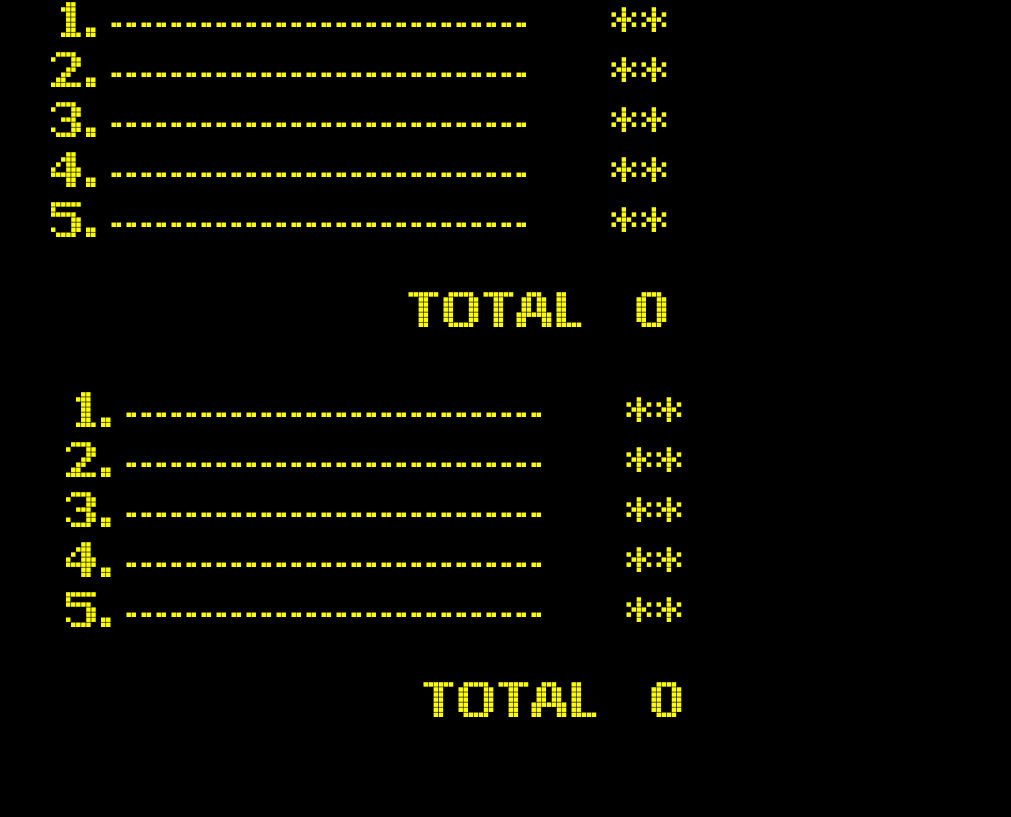
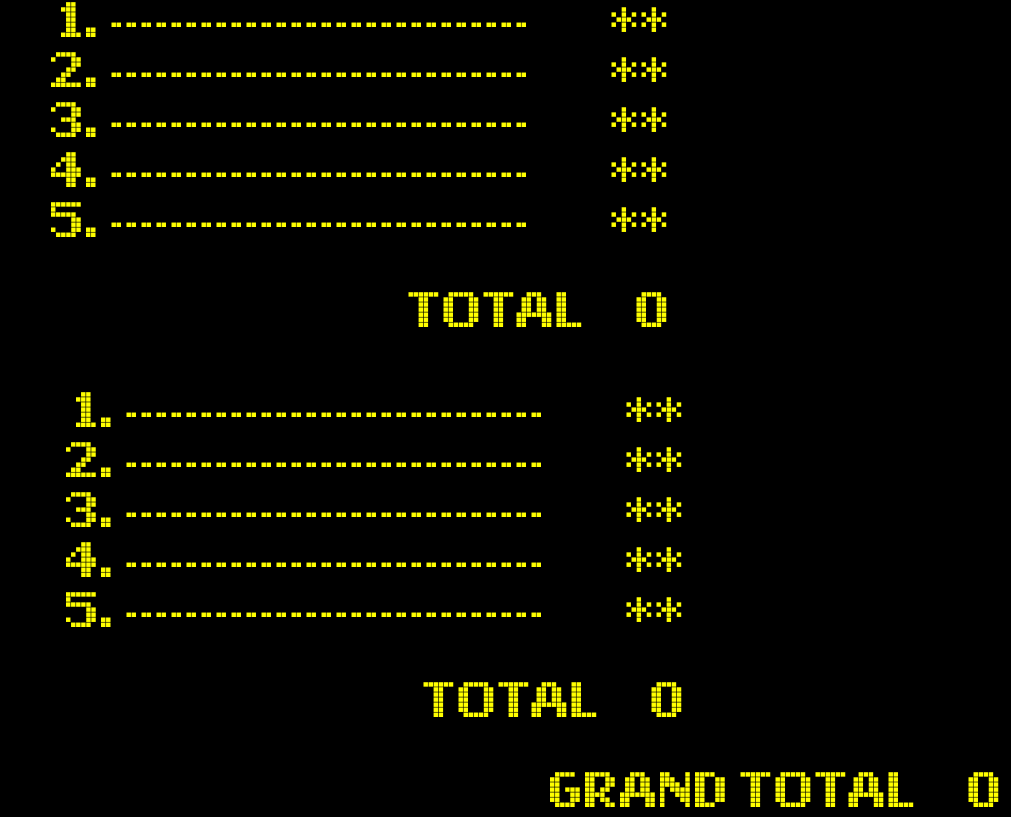
Before and after one commit to ashermja/family-fortunes, a Next.js app: page /big-money in a window 1280 px wide. Shown: the part 153-970 px from the top of the page, without its empty margins (269-1280 px from the left). Before the commit the page ends 880 px from the top, so only its background shows below. Built offline with nearby package versions, Linux system fonts and the light colour scheme; no server answers.

Commit message:
Added grand total to big money

```diff
--- a/src/app/big-money/page.module.css
+++ b/src/app/big-money/page.module.css
@@ -60,3 +60,9 @@
     opacity: 0;
   }
 }
+
+.total {
+  float: right;
+  font-size: 50px;
+  width: 1290px;
+}
--- a/src/app/big-money/page.tsx
+++ b/src/app/big-money/page.tsx
@@ -121,6 +121,21 @@ export default function BigMoney() {
     );
   };
 
+  const grandTotal = (game: BigMoneyGame, roundNumber: number) => {
+    return (
+      <>
+        <span style={{ float: "right", marginTop: "40px" }}>
+          {bigMoneyController.getGrandTotal(game)}
+        </span>
+        <span
+          style={{ float: "right", marginTop: "40px", marginRight: "50px" }}
+        >
+          Grand Total
+        </span>
+      </>
+    );
+  };
+
   return (
     <main className={styles.main}>
       <div className={styles.surveyContainer}>
@@ -140,6 +155,7 @@ export default function BigMoney() {
             <span>{total(game, 2)}</span>
           </ol>
         </div>
+        <div className={styles.total}>{grandTotal(game, 2)}</div>
       </div>
     </main>
   );
--- a/src/app/controllers/bigMoney.ts
+++ b/src/app/controllers/bigMoney.ts
@@ -71,3 +71,8 @@ export const getTotals = (game: BigMoneyGame): [number, number] => {
   game.answers2.forEach((answer) => (round2Total += answer.count));
   return [round1Total, round2Total];
 };
+
+export const getGrandTotal = (game: BigMoneyGame): number => {
+  const totals = getTotals(game);
+  return totals[0] + totals[1];
+};
```
